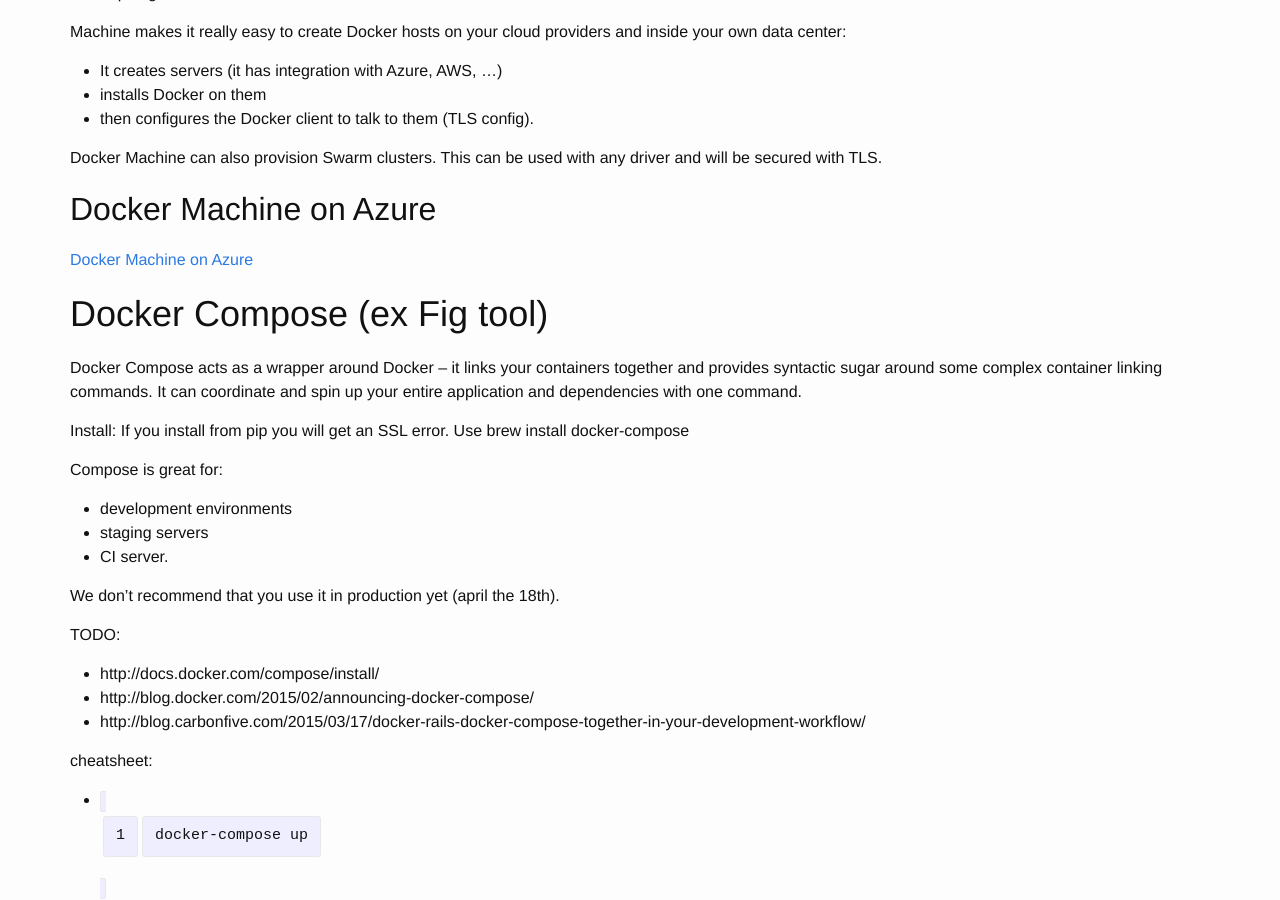
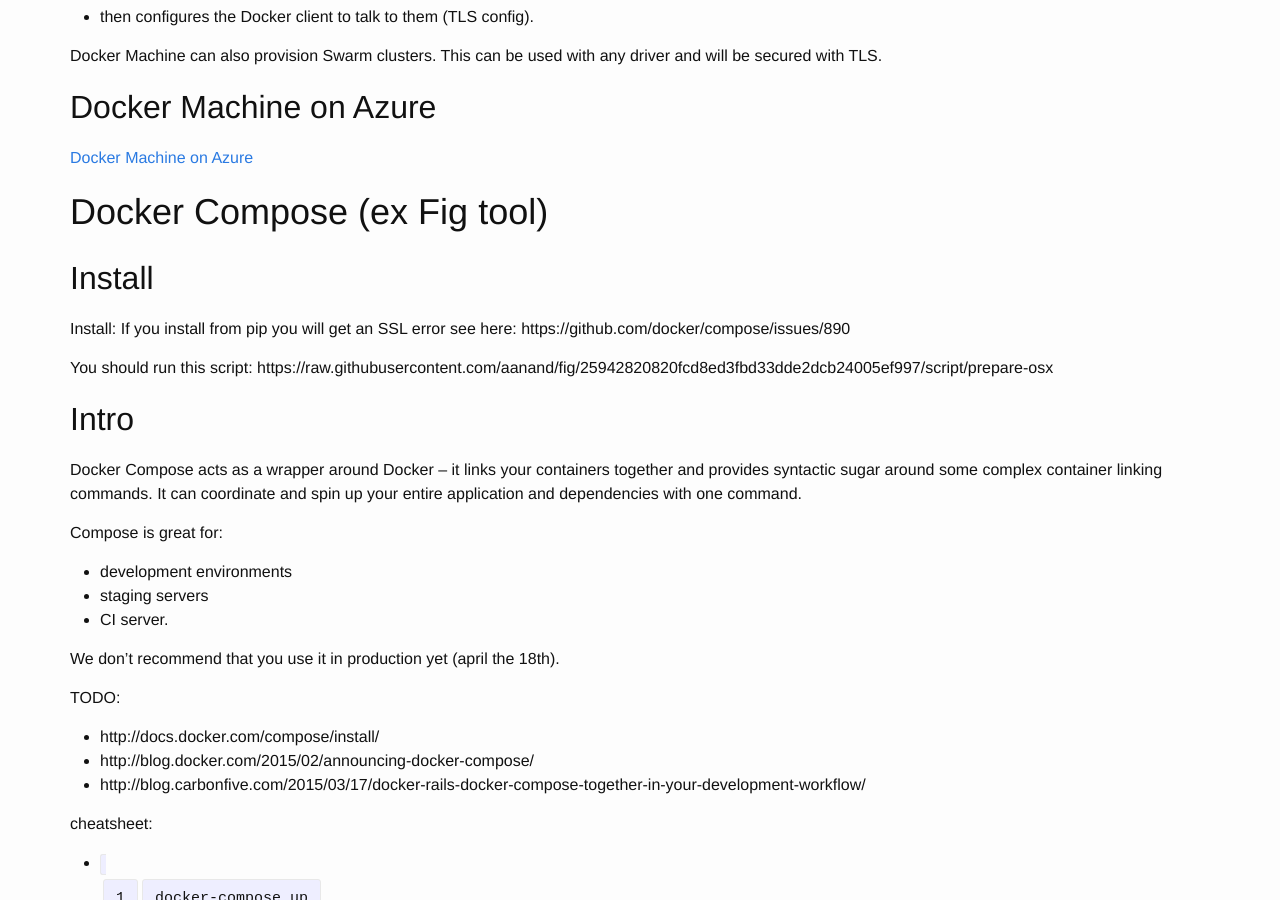
Before and after one commit to breezeight/nicola_blog, a Jekyll site: the page built from _guides/docker.markdown, in a window 1280 px wide and 900 px high, scrolled down 50639 px. Built offline with Jekyll 4.4.1, drawn with Linux system fonts in a browser that asks for light colours; some of the changed text lies outside the part shown.

Commit message:
HowTo fix SSL issue with docker compose installed via PIP

```diff
--- a/_guides/docker.markdown
+++ b/_guides/docker.markdown
@@ -1281,10 +1276,17 @@
 
 # Docker Compose (ex Fig tool)
 
+## Install
+
+Install: If you install from pip you will get an SSL error see here: https://github.com/docker/compose/issues/890
+
+You should run this script: https://raw.githubusercontent.com/aanand/fig/25942820820fcd8ed3fbd33dde2dcb24005ef997/script/prepare-osx
+
+
+## Intro
 Docker Compose acts as a wrapper around Docker – it links your containers together and provides syntactic sugar around some complex container linking commands.
 It can coordinate and spin up your entire application and dependencies with one command.
 
-Install: If you install from pip you will get an SSL error. Use brew install docker-compose
 
 Compose is great for:
 
```
Also changed, not shown: other parts of _guides/docker.markdown (+0 -5 lines).
